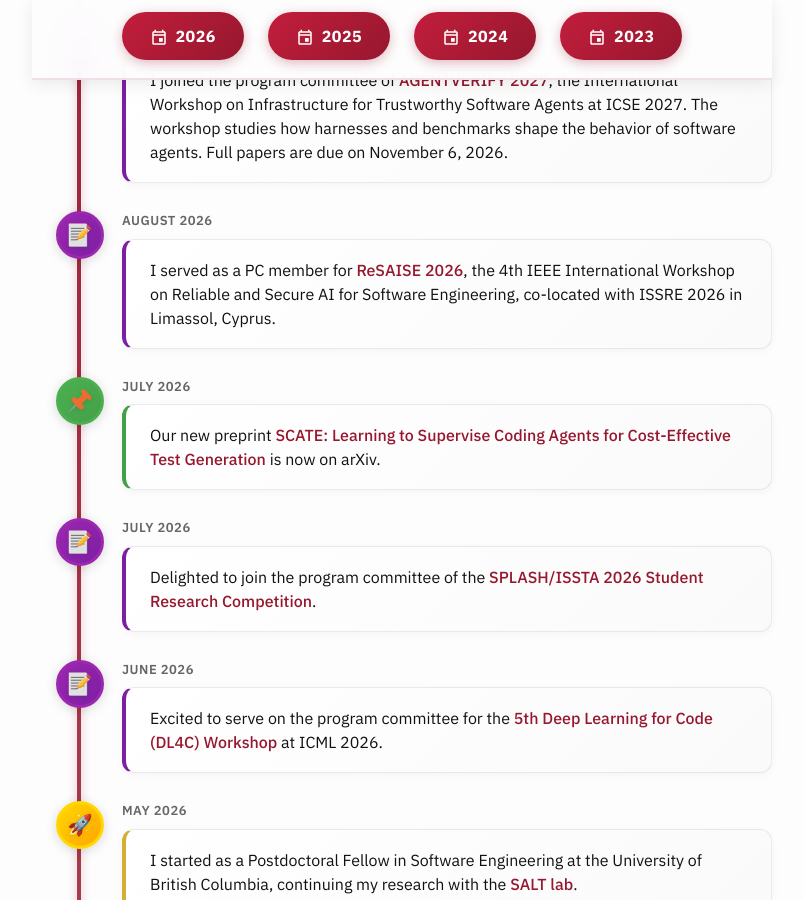
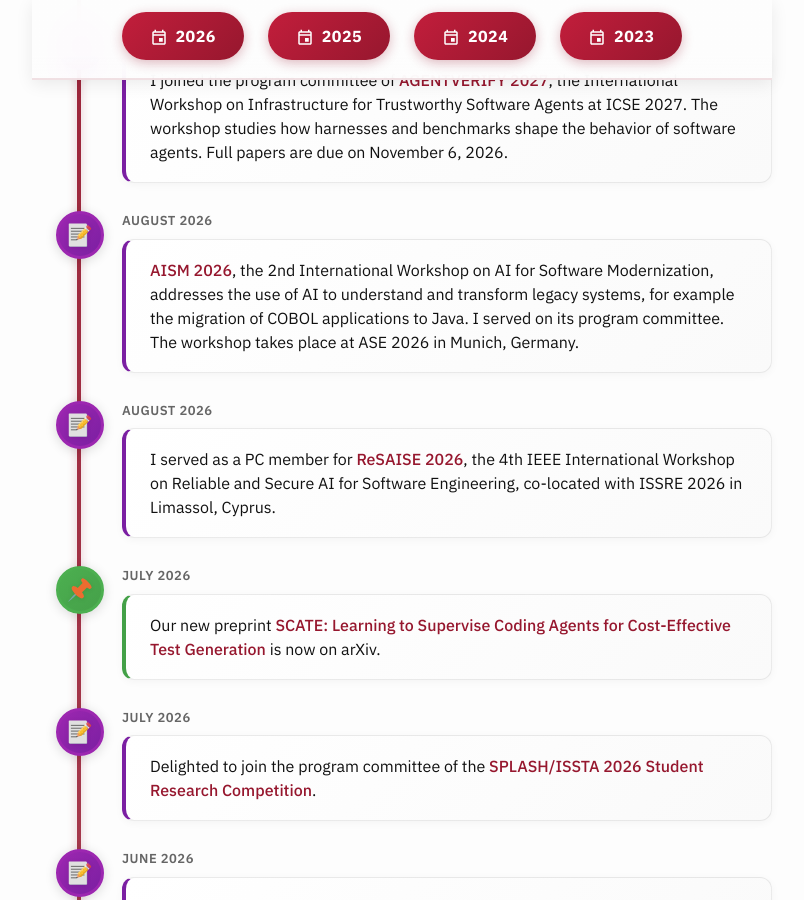
Before and after one commit to nashid/nashid.github.io, a Jekyll site: the page built from nav/news.md, in a window 1280 px wide and 900 px high, scrolled down 913 px. Shown: the whole window, without its empty margins (238-1042 px from the left). Built offline with Jekyll 4.4.1, drawn with Linux system fonts in a browser that asks for light colours; the list of posts is cut into pages by our own code.

Commit message:
Add AISM 2026 PC role to services and news (#115)

```diff
--- a/_data/services.yml
+++ b/_data/services.yml
@@ -120,6 +120,11 @@
   role: PC Member
   year: 2026
   website: https://resaise.github.io/2026/html/committee.html
+
+- name: AI for Software Modernization (AISM), Co-located with ASE
+  role: PC Member
+  year: 2026
+  website: https://conf.researchr.org/home/ase-2026/aism-2026
 
 - name: ACM AI Leadership Summit 2026
   role: PC Member
--- a/nav/news.md
+++ b/nav/news.md
@@ -55,6 +55,16 @@
   <div class="timeline-date">September 2026</div>
   <div class="timeline-content">
     I joined the program committee of <a href="https://agentverify2027.github.io/">AGENTVERIFY 2027</a>, the International Workshop on Infrastructure for Trustworthy Software Agents at ICSE 2027. The workshop studies how harnesses and benchmarks shape the behavior of software agents. Full papers are due on November 6, 2026.
+  </div>
+</div>
+
+<div class="timeline-item service">
+  <div class="timeline-icon">
+    <img src="{{ "/resources/images/icon-memo.svg" | prepend: site.baseurl }}" alt="PC">
+  </div>
+  <div class="timeline-date">August 2026</div>
+  <div class="timeline-content">
+    <a href="https://conf.researchr.org/home/ase-2026/aism-2026">AISM 2026</a>, the 2nd International Workshop on AI for Software Modernization, addresses the use of AI to understand and transform legacy systems, for example the migration of COBOL applications to Java. I served on its program committee. The workshop takes place at ASE 2026 in Munich, Germany.
   </div>
 </div>
 
```
